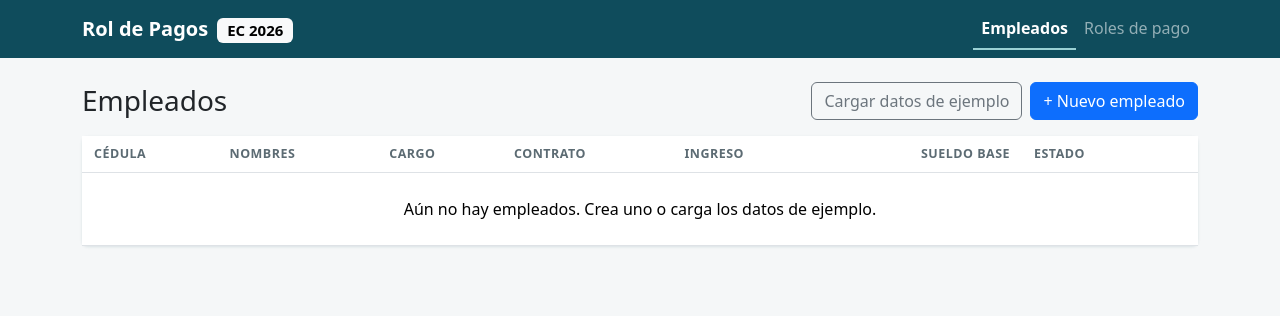
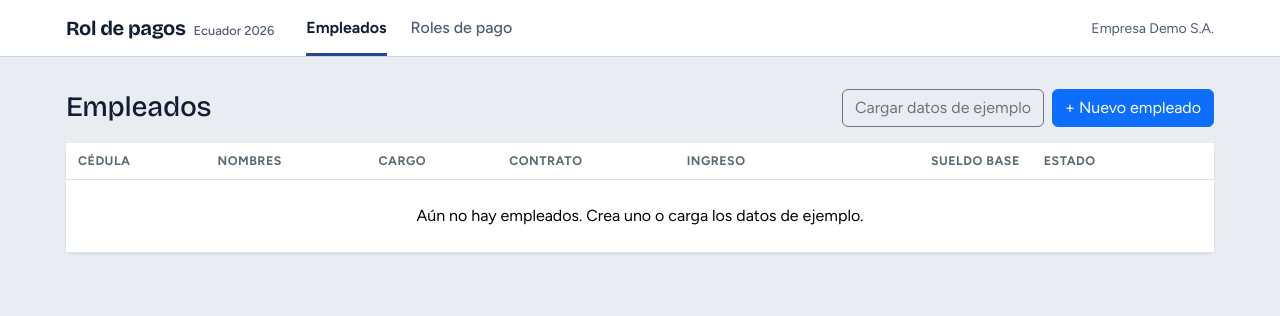
Before and after one commit to kiramman-mp3/rol-pagos-ecuador, a Flask app: page /empleados in a window 1280 px wide. Shown: the top 316 px of the page. Run offline with Flask 3, Linux system fonts and the light colour scheme; data that the repository does not hold is empty; some libraries are stand-ins or nearby versions.

Commit message:
style: add design system stylesheet and app shell

```diff
--- /dev/null
+++ b/static/app.css
@@ -0,0 +1,255 @@
+/* Rol de pagos: sistema visual.
+   Cuatro colores con significado fijo en toda la app:
+   ingresos (azul), descuentos (ladrillo), neto (verde), provisiones (ámbar). */
+
+@font-face {
+  font-family: "Bricolage Grotesque";
+  src: url("fonts/bricolage.woff2") format("woff2");
+  font-weight: 200 800;
+  font-display: swap;
+}
+@font-face {
+  font-family: "Figtree";
+  src: url("fonts/figtree.woff2") format("woff2");
+  font-weight: 300 900;
+  font-display: swap;
+}
+
+:root {
+  --papel: #e9edf2;
+  --hoja: #ffffff;
+  --linea: #cbd3df;
+  --linea-suave: #e3e8ef;
+  --tinta: #121c33;
+  --tinta-suave: #4f5b75;
+
+  --ingresos: #274690;
+  --ingresos-fondo: #e8edf9;
+  --descuentos: #a4372a;
+  --descuentos-fondo: #f8ebe8;
+  --neto: #146b4a;
+  --neto-fondo: #e1f1e8;
+  --provision: #8a5700;
+  --provision-fondo: #fbf0d6;
+
+  --marca: var(--ingresos);
+  --radio: 4px;
+  --display: "Bricolage Grotesque", "Segoe UI", system-ui, sans-serif;
+  --cuerpo: "Figtree", "Segoe UI", system-ui, sans-serif;
+}
+
+*, *::before, *::after { box-sizing: border-box; }
+
+html { -webkit-text-size-adjust: 100%; }
+
+body {
+  margin: 0;
+  background: var(--papel);
+  color: var(--tinta);
+  font: 400 1rem/1.5 var(--cuerpo);
+  font-variant-numeric: tabular-nums;
+}
+
+h1, h2, h3 { font-family: var(--display); line-height: 1.15; margin: 0; letter-spacing: -0.01em; }
+h1 { font-size: clamp(1.75rem, 3.2vw + 1rem, 2.5rem); font-weight: 700; }
+h2 { font-size: 1.15rem; font-weight: 650; }
+p { margin: 0 0 .75rem; }
+a { color: var(--marca); text-underline-offset: 3px; }
+a:hover { color: var(--tinta); }
+
+:focus-visible { outline: 3px solid #5b7fe0; outline-offset: 2px; }
+
+.apoyo { color: var(--tinta-suave); }
+.pequeno { font-size: .875rem; }
+.num { text-align: right; white-space: nowrap; }
+.solo-lectura { position: absolute; width: 1px; height: 1px; overflow: hidden; clip: rect(0 0 0 0); }
+
+/* ---- Estructura ---- */
+.barra {
+  background: var(--hoja);
+  border-bottom: 1px solid var(--linea);
+}
+.barra-interior {
+  max-width: 1180px; margin: 0 auto; padding: 0 1rem;
+  display: flex; align-items: center; gap: 2rem; min-height: 3.5rem; flex-wrap: wrap;
+}
+.marca {
+  font: 700 1.25rem/1 var(--display); letter-spacing: -0.02em;
+  color: var(--tinta); text-decoration: none;
+}
+.marca small { font: 500 .8rem var(--cuerpo); color: var(--tinta-suave); letter-spacing: 0; margin-left: .5rem; }
+.navegacion { display: flex; gap: 1.5rem; align-self: stretch; }
+.navegacion a {
+  display: flex; align-items: center; color: var(--tinta-suave);
+  text-decoration: none; font-weight: 500; border-bottom: 3px solid transparent; padding-top: 3px;
+}
+.navegacion a:hover { color: var(--tinta); }
+.navegacion a[aria-current="page"] { color: var(--tinta); border-bottom-color: var(--marca); font-weight: 650; }
+.empresa { margin-left: auto; font-size: .875rem; color: var(--tinta-suave); }
+
+.pagina { max-width: 1180px; margin: 0 auto; padding: 2rem 1rem 4rem; }
+.encabezado { display: flex; justify-content: space-between; align-items: flex-end; gap: 1rem; flex-wrap: wrap; margin-bottom: 1.5rem; }
+.encabezado p { margin: .35rem 0 0; }
+.acciones { display: flex; gap: .5rem; flex-wrap: wrap; align-items: center; }
+.acciones form { margin: 0; }
+
+/* ---- Avisos ---- */
+.aviso {
+  background: var(--hoja); border: 1px solid var(--linea); border-left: 5px solid var(--marca);
+  padding: .7rem 1rem; margin-bottom: .75rem; border-radius: var(--radio);
+}
+.aviso-success { border-left-color: var(--neto); }
+.aviso-danger { border-left-color: var(--descuentos); }
+.aviso-warning { border-left-color: var(--provision); background: var(--provision-fondo); }
+
+/* ---- Botones ---- */
+.boton {
+  font: 600 .95rem/1 var(--cuerpo); cursor: pointer; text-decoration: none;
+  display: inline-flex; align-items: center; justify-content: center;
+  padding: .7rem 1.1rem; border-radius: var(--radio);
+  border: 1.5px solid var(--marca); background: var(--marca); color: #fff;
+}
+.boton:hover { background: var(--tinta); border-color: var(--tinta); color: #fff; }
+.boton-claro { background: var(--hoja); color: var(--marca); border-color: var(--linea); }
+.boton-claro:hover { background: var(--ingresos-fondo); border-color: var(--marca); color: var(--marca); }
+.boton-texto {
+  font: 600 .875rem var(--cuerpo); background: none; border: 0; padding: .35rem .5rem;
+  color: var(--marca); cursor: pointer; text-decoration: underline; text-underline-offset: 3px;
+}
+.boton-texto:hover { color: var(--tinta); }
+.boton-peligro { color: var(--descuentos); }
+.boton-peligro:hover { color: #6e1f16; }
+.boton-pequeno { padding: .5rem .8rem; font-size: .85rem; }
+
+/* ---- Hoja y tablas ---- */
+.hoja {
+  background: var(--hoja); border: 1px solid var(--linea); border-radius: var(--radio);
+  box-shadow: 0 10px 24px -18px rgba(18, 28, 51, .45);
+}
+.hoja + .hoja, .hoja + .franja, .franja + .hoja { margin-top: 1.5rem; }
+.hoja-titulo { padding: 1rem 1.25rem .25rem; }
+.hoja-titulo p { margin: .2rem 0 0; font-size: .9rem; color: var(--tinta-suave); }
+.hoja-cuerpo { padding: 1.25rem; }
+.deslizable { overflow-x: auto; }
+
+.tabla { width: 100%; border-collapse: collapse; font-size: .95rem; }
+.tabla th, .tabla td { padding: .65rem .85rem; text-align: left; vertical-align: middle; border-bottom: 1px solid var(--linea-suave); }
+.tabla th.num, .tabla td.num { text-align: right; }
+.tabla thead th { font-weight: 600; font-size: .85rem; color: var(--tinta-suave); border-bottom: 2px solid var(--linea); vertical-align: bottom; }
+.tabla tbody tr:hover { background: #f6f8fb; }
+.tabla tfoot td { font-weight: 700; border-top: 2px solid var(--tinta); border-bottom: 0; background: #f6f8fb; }
+.tabla .secundario { display: block; font-size: .8rem; color: var(--tinta-suave); font-weight: 400; }
+.tabla-vacia { text-align: center; padding: 2rem 1rem; color: var(--tinta-suave); }
+
+/* Columnas con significado de color (grupo de ingresos, descuentos, neto, provisiones) */
+.g-ingresos { box-shadow: inset 0 3px 0 var(--ingresos); }
+.g-descuentos { box-shadow: inset 0 3px 0 var(--descuentos); }
+.g-neto { box-shadow: inset 0 3px 0 var(--neto); }
+.g-provision { box-shadow: inset 0 3px 0 var(--provision); }
+.t-ingresos { color: var(--ingresos) !important; }
+.t-descuentos { color: var(--descuentos) !important; }
+.t-neto { color: var(--neto) !important; }
+td.c-neto { background: var(--neto-fondo); font-weight: 700; color: var(--neto); }
+th.c-neto { background: var(--neto-fondo); }
+
+/* Planilla del rol: la primera columna queda fija al desplazar */
+.planilla th:first-child, .planilla td:first-child { position: sticky; left: 0; background: var(--hoja); z-index: 1; }
+.planilla tbody tr:hover td:first-child { background: #f6f8fb; }
+.planilla tfoot td:first-child { background: #f6f8fb; }
+.planilla th:first-child { box-shadow: none; }
+.planilla .corte { border-left: 1px solid var(--linea); }
+
+/* ---- Estado ---- */
+.estado { display: inline-flex; align-items: center; gap: .45rem; font-size: .875rem; }
+.estado::before { content: ""; width: .6rem; height: .6rem; border-radius: 50%; background: var(--neto); }
+.estado-inactivo { color: var(--tinta-suave); }
+.estado-inactivo::before { background: transparent; border: 2px solid var(--tinta-suave); }
+.fila-inactiva td { color: var(--tinta-suave); }
+
+/* ---- Formularios ---- */
+.formulario { display: grid; grid-template-columns: repeat(6, 1fr); gap: 1.1rem 1rem; }
+.campo { display: flex; flex-direction: column; gap: .35rem; grid-column: span 6; }
+.campo label { font-weight: 600; font-size: .9rem; }
+.campo .ayuda { font-size: .82rem; color: var(--tinta-suave); }
+.campo.c2 { grid-column: span 2; } .campo.c3 { grid-column: span 3; } .campo.c4 { grid-column: span 4; }
+.formulario .acciones { grid-column: 1 / -1; margin-top: .5rem; }
+.entrada {
+  font: 400 1rem var(--cuerpo); font-variant-numeric: tabular-nums;
+  color: var(--tinta); background: #fff; width: 100%;
+  padding: .65rem .75rem; border: 1.5px solid #9aa6bb; border-radius: var(--radio);
+}
+.entrada:hover { border-color: var(--tinta-suave); }
+.entrada:focus-visible { outline: 3px solid #5b7fe0; outline-offset: 0; border-color: var(--marca); }
+.entrada.num { text-align: right; }
+.entrada-compacta { padding: .5rem .6rem; min-width: 5.5rem; }
+.fila-form { display: flex; gap: 1rem; flex-wrap: wrap; align-items: flex-end; }
+.fila-form .campo { grid-column: auto; min-width: 9rem; }
+
+/* ---- Franja de ecuación (resumen del rol) ---- */
+.franja { display: grid; gap: .75rem; }
+.ecuacion {
+  display: flex; align-items: stretch; flex-wrap: wrap; gap: .5rem 0;
+  background: var(--hoja); border: 1px solid var(--linea); border-radius: var(--radio);
+  box-shadow: 0 10px 24px -18px rgba(18, 28, 51, .45);
+}
+.termino { flex: 1 1 12rem; padding: 1rem 1.25rem; border-top: 5px solid var(--linea); }
+.termino .etiqueta { font-size: .9rem; font-weight: 600; color: var(--tinta-suave); }
+.termino .cifra { font: 700 clamp(1.5rem, 2vw + 1rem, 2.15rem)/1.1 var(--display); letter-spacing: -0.02em; margin-top: .25rem; }
+.termino-ingresos { border-top-color: var(--ingresos); } .termino-ingresos .cifra { color: var(--ingresos); }
+.termino-descuentos { border-top-color: var(--descuentos); } .termino-descuentos .cifra { color: var(--descuentos); }
+.termino-neto { border-top-color: var(--neto); background: var(--neto-fondo); } .termino-neto .cifra { color: var(--neto); font-size: clamp(1.75rem, 2.6vw + 1rem, 2.6rem); }
+.termino-provision { border-top-color: var(--provision); } .termino-provision .cifra { color: var(--provision); }
+.termino-costo { border-top-color: var(--tinta); background: var(--provision-fondo); }
+.operador {
+  flex: 0 0 auto; display: flex; align-items: center; justify-content: center;
+  width: 2.5rem; font: 500 1.75rem var(--display); color: var(--tinta-suave);
+}
+.ecuacion-provision { background: var(--provision-fondo); border-color: #e7d29b; }
+.ecuacion-provision .termino { background: transparent; }
+
+/* Hoja de provisiones */
+.hoja-provision { border-color: #e7d29b; }
+.hoja-provision .hoja-titulo { background: var(--provision-fondo); border-bottom: 1px solid #e7d29b; padding-bottom: 1rem; }
+.hoja-provision h2 { color: var(--provision); }
+
+/* ---- Boleta (comprobante individual) ---- */
+.boleta { max-width: 820px; margin: 0 auto; padding: 2.25rem 2.5rem; }
+.boleta-cabecera { text-align: center; padding-bottom: 1.25rem; border-bottom: 2px solid var(--tinta); }
+.boleta-cabecera .empresa-nombre { font: 700 1rem var(--display); }
+.boleta-cabecera h1 { font-size: 1.9rem; margin-top: .6rem; }
+.datos { display: grid; grid-template-columns: repeat(2, 1fr); gap: .35rem 2rem; margin: 1.25rem 0; }
+.datos div { display: flex; gap: .5rem; }
+.datos dt { color: var(--tinta-suave); min-width: 5.5rem; } .datos dd { margin: 0; font-weight: 600; }
+.boleta-columnas { display: grid; grid-template-columns: 1fr 1fr; gap: 1.75rem; }
+.boleta-neto {
+  display: flex; justify-content: space-between; align-items: baseline;
+  background: var(--neto-fondo); border-left: 6px solid var(--neto);
+  padding: 1rem 1.25rem; margin: 1.5rem 0;
+}
+.boleta-neto .etiqueta { font: 650 1.2rem var(--display); }
+.boleta-neto .cifra { font: 700 2.2rem var(--display); color: var(--neto); letter-spacing: -0.02em; }
+.firmas { display: grid; grid-template-columns: 1fr 1fr; gap: 3rem; margin-top: 4.5rem; }
+.firma { border-top: 1.5px solid var(--tinta); padding-top: .4rem; text-align: center; font-size: .875rem; }
+
+/* ---- Pantallas pequeñas ---- */
+@media (max-width: 720px) {
+  .pagina { padding-top: 1.25rem; }
+  .campo.c2, .campo.c3, .campo.c4 { grid-column: span 6; }
+  .empresa { display: none; }
+  .operador { width: 100%; height: 1.75rem; }
+  .boleta { padding: 1.25rem; }
+  .boleta-columnas, .datos, .firmas { grid-template-columns: 1fr; }
+}
+
+@media (prefers-reduced-motion: reduce) { * { transition: none !important; animation: none !important; } }
+
+/* ---- Impresión ---- */
+@media print {
+  @page { margin: 14mm; }
+  body { background: #fff; }
+  .barra, .no-imprimir { display: none !important; }
+  .pagina { padding: 0; max-width: none; }
+  .hoja, .ecuacion { box-shadow: none; }
+  .boleta { border: 0; padding: 0; max-width: none; }
+  * { -webkit-print-color-adjust: exact; print-color-adjust: exact; }
+}
--- a/templates/base.html
+++ b/templates/base.html
@@ -3,24 +3,28 @@
 <head>
   <meta charset="utf-8">
   <meta name="viewport" content="width=device-width, initial-scale=1">
-  <title>{% block title %}Rol de Pagos{% endblock %} · Ecuador 2026</title>
+  <title>{% block title %}Rol de pagos{% endblock %} | Rol de pagos</title>
   <link rel="stylesheet" href="{{ url_for('static', filename='vendor/bootstrap.min.css') }}">
   <link rel="stylesheet" href="{{ url_for('static', filename='style.css') }}">
+  <link rel="stylesheet" href="{{ url_for('static', filename='app.css') }}">
 </head>
 <body>
-  <nav class="navbar navbar-expand navbar-dark app-nav d-print-none">
-    <div class="container">
-      <a class="navbar-brand fw-semibold" href="{{ url_for('inicio') }}">Rol de Pagos <span class="badge text-bg-light ms-1">EC 2026</span></a>
-      <div class="navbar-nav">
-        <a class="nav-link {{ 'active' if request.endpoint and request.endpoint.startswith('empleado') }}" href="{{ url_for('empleados') }}">Empleados</a>
-        <a class="nav-link {{ 'active' if request.blueprint == 'roles' }}" href="{{ url_for('roles.lista') }}">Roles de pago</a>
-      </div>
+  <header class="barra">
+    <div class="barra-interior">
+      <a class="marca" href="{{ url_for('inicio') }}">Rol de pagos<small>Ecuador 2026</small></a>
+      <nav class="navegacion" aria-label="Principal">
+        <a href="{{ url_for('empleados') }}"
+           {% if request.endpoint and request.endpoint.startswith('empleado') %}aria-current="page"{% endif %}>Empleados</a>
+        <a href="{{ url_for('roles.lista') }}"
+           {% if request.blueprint == 'roles' %}aria-current="page"{% endif %}>Roles de pago</a>
+      </nav>
+      <span class="empresa">{{ EMPRESA.nombre }}</span>
     </div>
-  </nav>
+  </header>
 
-  <main class="container py-4">
+  <main class="pagina">
     {% for categoria, mensaje in get_flashed_messages(with_categories=true) %}
-      <div class="alert alert-{{ categoria }} d-print-none" role="alert">{{ mensaje }}</div>
+      <div class="aviso aviso-{{ categoria }} no-imprimir" role="status">{{ mensaje }}</div>
     {% endfor %}
     {% block content %}{% endblock %}
   </main>
```
